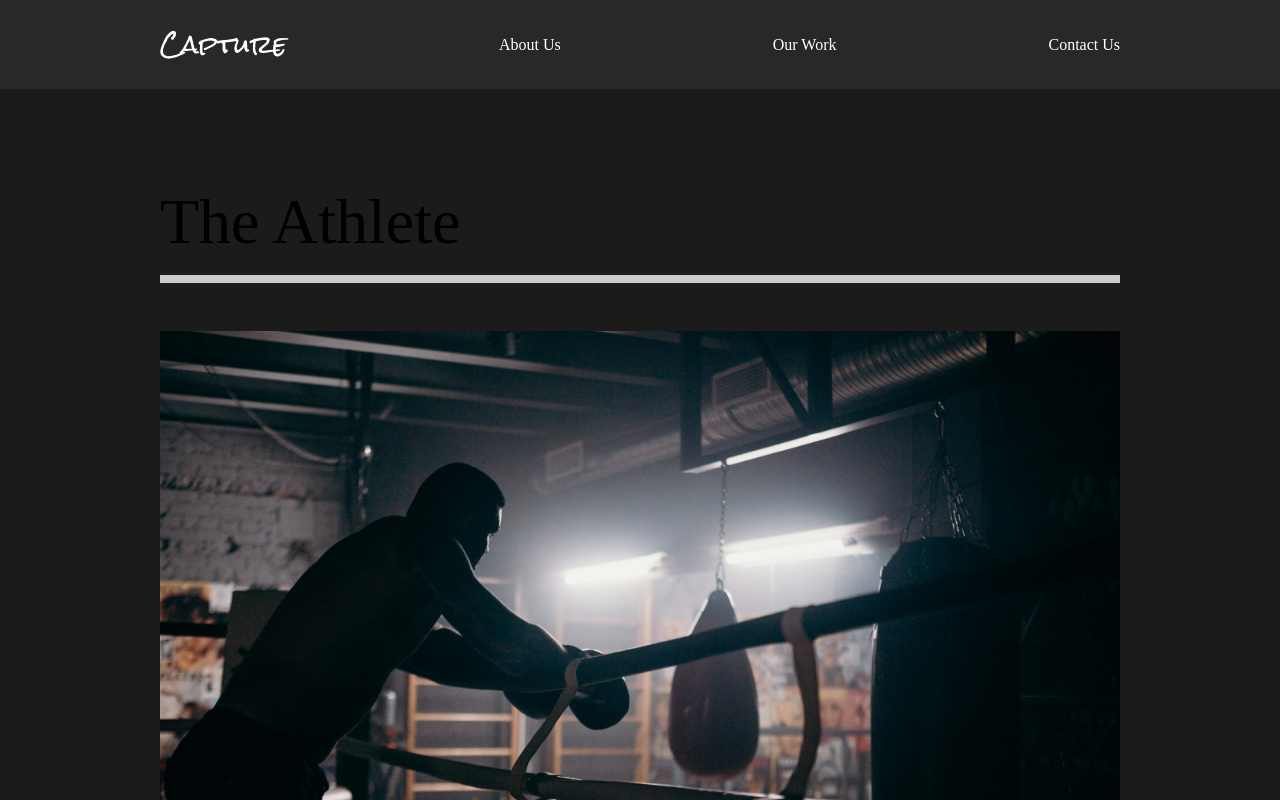
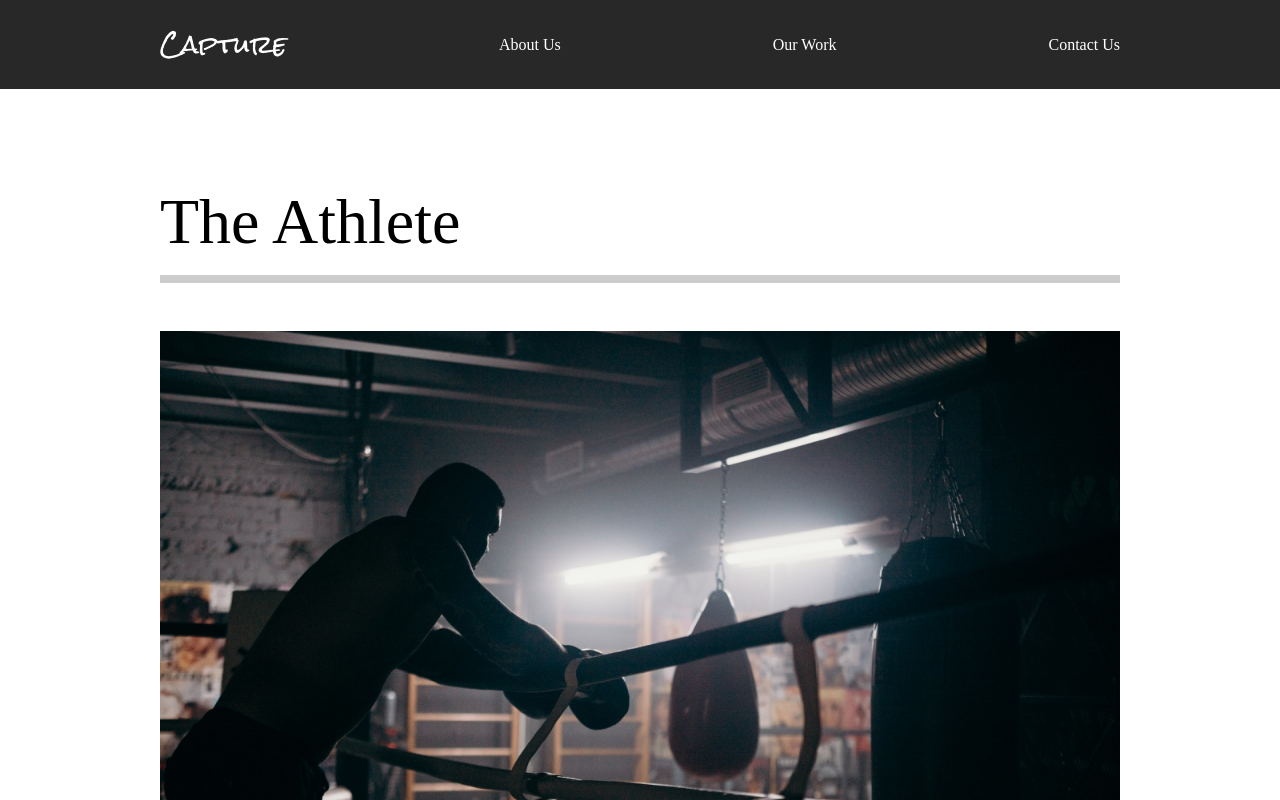
Before and after one commit to Laika-Beats/Animated-React-Website, a React (Create React App) app: page /work in a window 1280 px wide. Shown: the top 800 px of the page. Built offline with nearby package versions, Linux system fonts and the light colour scheme; a web font is replaced by a local one.

Commit message:
framer-motion page transitions

```diff
--- a/src/App.js
+++ b/src/App.js
@@ -4,14 +4,18 @@
 import OurWork from "./pages/OurWork";
 import ContactUs from "./pages/ContactUs";
 import MovieDetail from "./pages/MovieDetail";
-import { Switch, Route } from "react-router-dom";
+import { AnimatePresence } from "framer-motion";
+import { Switch, Route, useLocation } from "react-router-dom";
 
 function App() {
+  const location = useLocation();
+
   return (
     <div className="App">
       <GlobalStyle />
       <Nav />
-      <Switch>
+      <AnimatePresence exitBeforeEnter>
+        <Switch location={location} key={location.pathname}>
           <Route path="/" exact>
             <AboutPage />
           </Route>
@@ -25,6 +29,7 @@
             <ContactUs />
           </Route>
         </Switch>
+      </AnimatePresence>
     </div>
   );
 }
--- /dev/null
+++ b/src/animation.js
@@ -0,0 +1,20 @@
+export const pageAnimation = {
+  hidden: {
+    opacity: 0,
+    y: 300,
+  },
+  show: {
+    opacity: 1,
+    y: 0,
+    transition: {
+      duration: 1,
+    },
+  },
+  exit: {
+    opacity: 0,
+    y: 0,
+    transition: {
+      duration: 1,
+    },
+  },
+};
--- a/src/pages/AboutPage.js
+++ b/src/pages/AboutPage.js
@@ -1,15 +1,22 @@
 import React from "react";
+import { motion } from "framer-motion";
+import { pageAnimation } from "../animation";
 import AboutSection from "../components/AboutSection";
 import ServicesSection from "../components/ServicesSection";
 import FaqSection from "../components/FaqSection";
 
 const AboutPage = () => {
   return (
-    <div>
+    <motion.div
+      variants={pageAnimation}
+      initial="hidden"
+      animate="show"
+      exit="exit"
+    >
       <AboutSection />;
       <ServicesSection />
       <FaqSection />
-    </div>
+    </motion.div>
   );
 };
 
--- a/src/pages/ContactUs.js
+++ b/src/pages/ContactUs.js
@@ -1,10 +1,17 @@
 import React from "react";
+import { motion } from "framer-motion";
+import { pageAnimation } from "../animation";
 
 const ContactUs = () => {
   return (
-    <div>
+    <motion.div
+      variants={pageAnimation}
+      initial="hidden"
+      animate="show"
+      exit="exit"
+    >
       <h1>Contact Us</h1>
-    </div>
+    </motion.div>
   );
 };
 
--- a/src/pages/MovieDetail.js
+++ b/src/pages/MovieDetail.js
@@ -1,6 +1,9 @@
 import React, { useState, useEffect } from "react";
 import { useHistory } from "react-router-dom";
 import { MovieState } from "../movieState";
+import { motion } from "framer-motion";
+import { pageAnimation } from "../animation";
+
 import styled from "styled-components";
 
 const MovieDetail = () => {
@@ -17,7 +20,12 @@
   return (
     <>
       {movie && (
-        <Details>
+        <Details
+          variants={pageAnimation}
+          initial="hidden"
+          animate="show"
+          exit="exit"
+        >
           <Headline>
             <h2>{movie.title}</h2>
             <img src={movie.mainImg} alt="movie photo"></img>
@@ -40,7 +48,7 @@
   );
 };
 
-const Details = styled.div`
+const Details = styled(motion.div)`
   color: white;
 `;
 
--- a/src/pages/OurWork.js
+++ b/src/pages/OurWork.js
@@ -1,5 +1,7 @@
 import React from "react";
 import { Link } from "react-router-dom";
+import { motion } from "framer-motion";
+import { pageAnimation } from "../animation";
 import styled from "styled-components";
 import athlete from "../img/athlete-small.png";
 import theracer from "../img/theracer-small.png";
@@ -7,7 +9,13 @@
 
 const OurWork = () => {
   return (
-    <Work>
+    <Work
+      variants={pageAnimation}
+      initial="hidden"
+      animate="show"
+      style={{ background: "#fff" }}
+      exit="exit"
+    >
       <Movie>
         <h2>The Athlete</h2>
         <div className="line"></div>
@@ -33,7 +41,7 @@
   );
 };
 
-const Work = styled.div`
+const Work = styled(motion.div)`
   min-height: 100vh;
   overflow: hidden;
   padding: 5rem 10rem;
```
Lines whose indentation alone changed are shown as unchanged.
